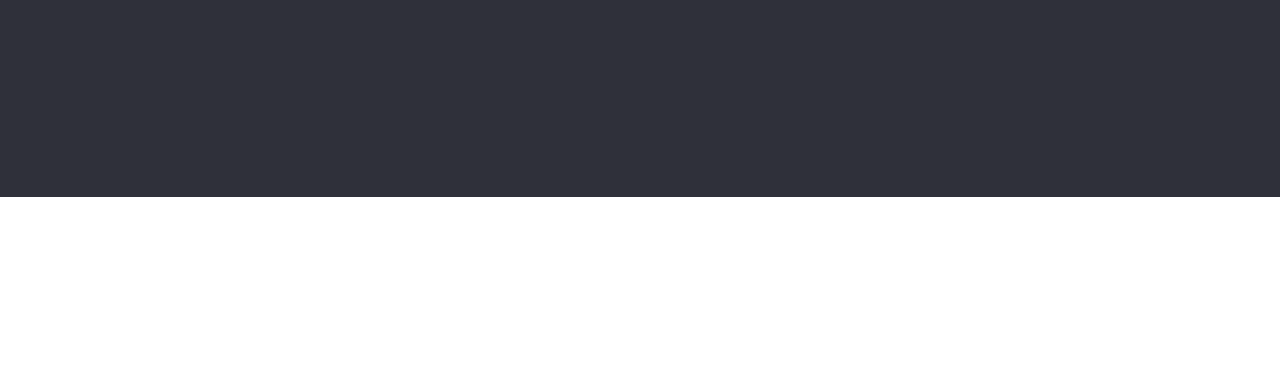
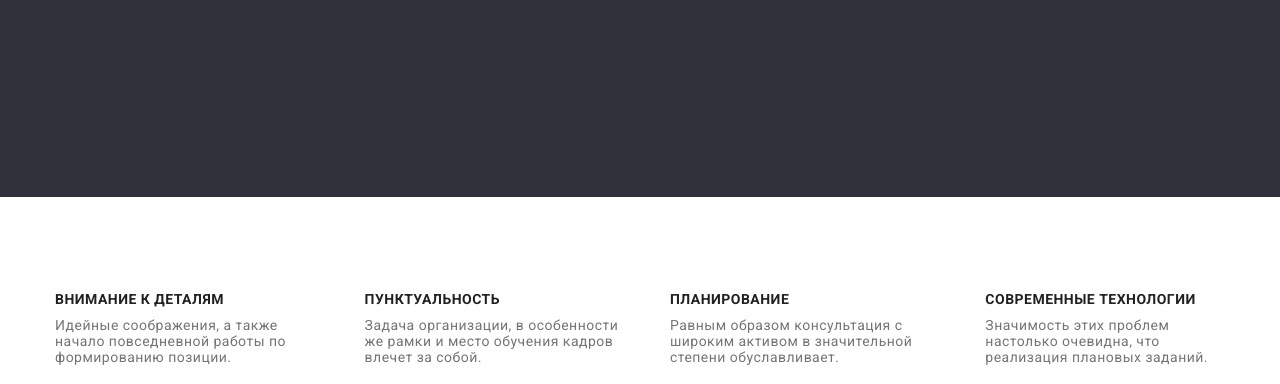
Before and after one commit to olegsavchuk95/goit-markup-hw-03, a plain HTML site: page index.html in a window 1280 px wide. Shown: the part 568-952 px from the top of the page. Drawn offline with nearby package versions, Linux system fonts and the light colour scheme.

Commit message:
change features-subtitle

```diff
--- a/css/styles.css
+++ b/css/styles.css
@@ -219,12 +219,11 @@ display: flex;
 }
 
 .features-subtitle {
-  padding-top: 94px;
+
   padding-bottom: 10px;
 
   font-weight: 700;
   font-size: 14px;
-  line-height: 1, 14em;
 
   text-transform: uppercase;
 }
```
